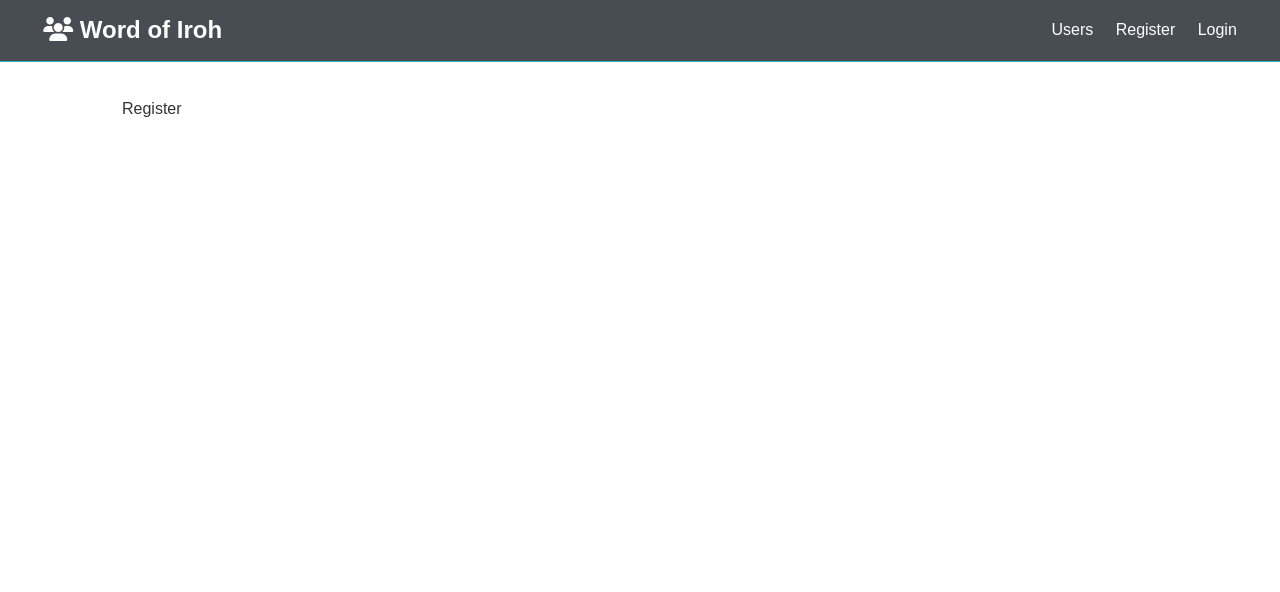
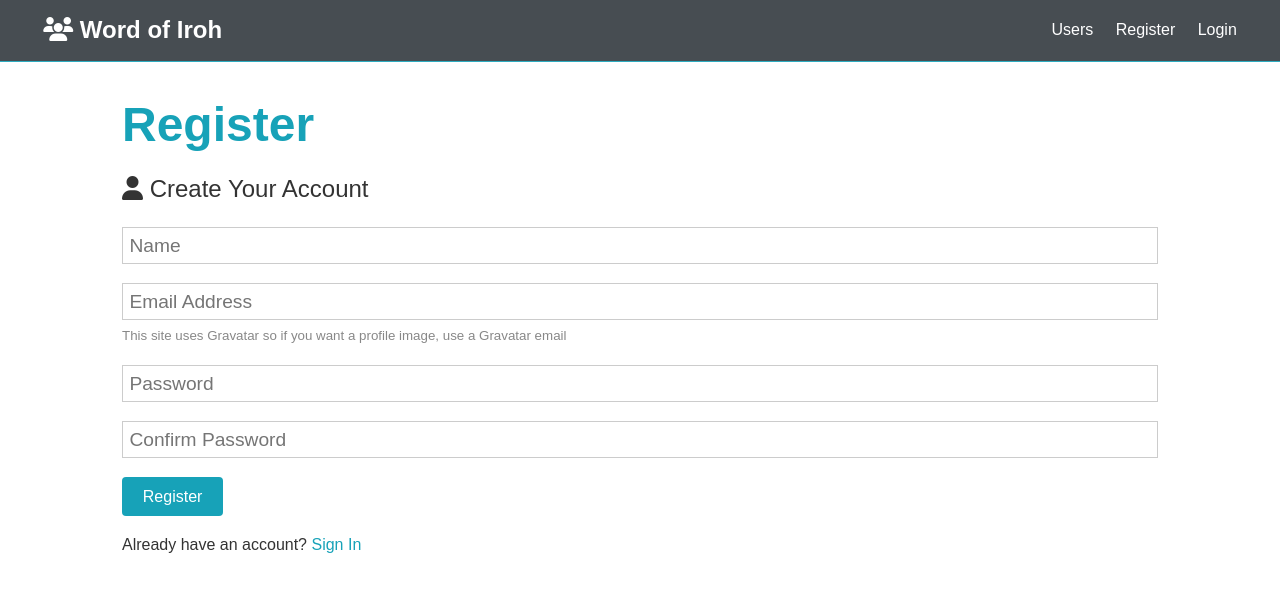
Before and after one commit to 6JoeB/word-of-iroh, a React (Create React App) app in the folder client/: page /register in a window 1280 px wide. Shown: the top 592 px of the page. Built offline with nearby package versions, Linux system fonts and the light colour scheme.

Commit message:
created register form

```diff
--- a/client/src/components/auth/Register.js
+++ b/client/src/components/auth/Register.js
@@ -1,7 +1,85 @@
-import React from "react";
+import React, { Fragment, useState } from "react";
 
 const Register = () => {
-	return <div>Register</div>;
+	const [formData, setFormData] = useState({
+		name: "",
+		email: "",
+		password: "",
+		password2: "",
+	});
+
+	const { name, email, password, password2 } = formData;
+
+	const onChange = (e) => setFormData({ ...formData, [e.target.name]: e.target.value });
+
+	const onSubmit = (e) => {
+		e.preventDefault();
+		if (password !== password2) {
+			console.log("Passwords do not match");
+		} else {
+			console.log(formData);
+		}
+	};
+
+	return (
+		<Fragment>
+			<h1 className='large text-primary'>Register</h1>
+			<p className='lead'>
+				<i className='fas fa-user'></i> Create Your Account
+			</p>
+			<form className='form' onSubmit={(e) => onSubmit(e)}>
+				<div className='form-group'>
+					<input
+						type='text'
+						placeholder='Name'
+						name='name'
+						value={name}
+						onChange={(e) => onChange(e)}
+						required
+					/>
+				</div>
+				<div className='form-group'>
+					<input
+						type='email'
+						placeholder='Email Address'
+						name='email'
+						value={email}
+						onChange={(e) => onChange(e)}
+						required
+					/>
+					<small className='form-text'>
+						This site uses Gravatar so if you want a profile image, use a Gravatar email
+					</small>
+				</div>
+				<div className='form-group'>
+					<input
+						type='password'
+						placeholder='Password'
+						name='password'
+						minLength='6'
+						value={password}
+						onChange={(e) => onChange(e)}
+						required
+					/>
+				</div>
+				<div className='form-group'>
+					<input
+						type='password'
+						placeholder='Confirm Password'
+						name='password2'
+						minLength='6'
+						value={password2}
+						onChange={(e) => onChange(e)}
+						required
+					/>
+				</div>
+				<input type='submit' className='btn btn-primary' value='Register' />
+			</form>
+			<p className='my-1'>
+				Already have an account? <a href='login.html'>Sign In</a>
+			</p>
+		</Fragment>
+	);
 };
 
 export default Register;
```
